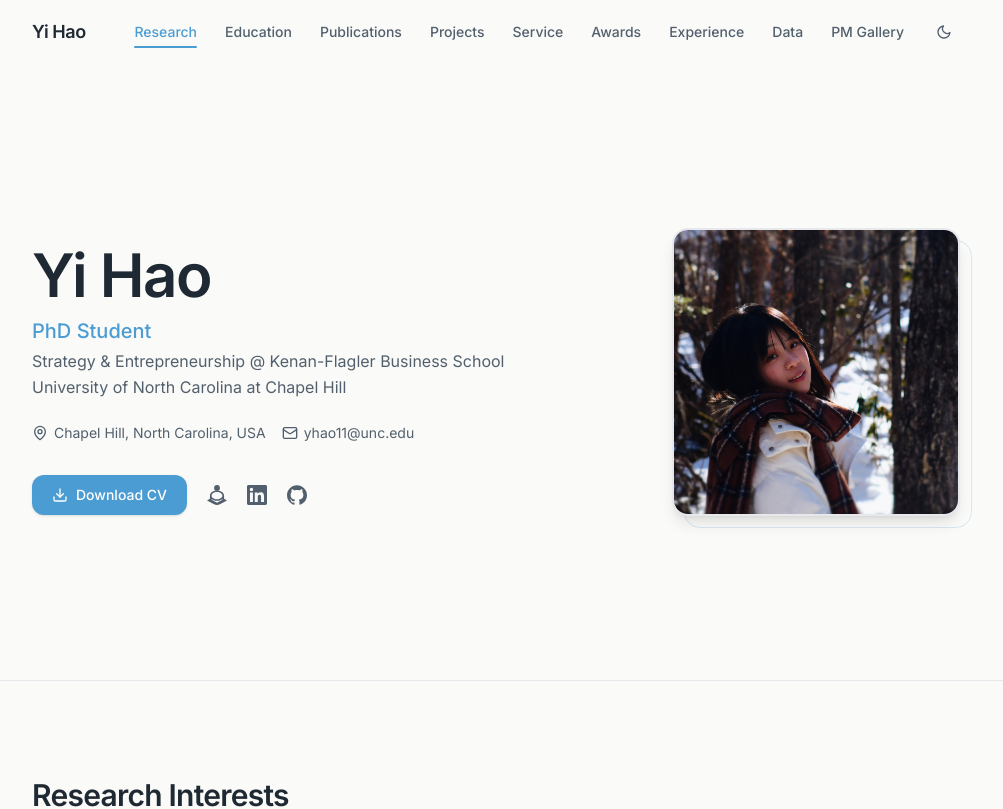
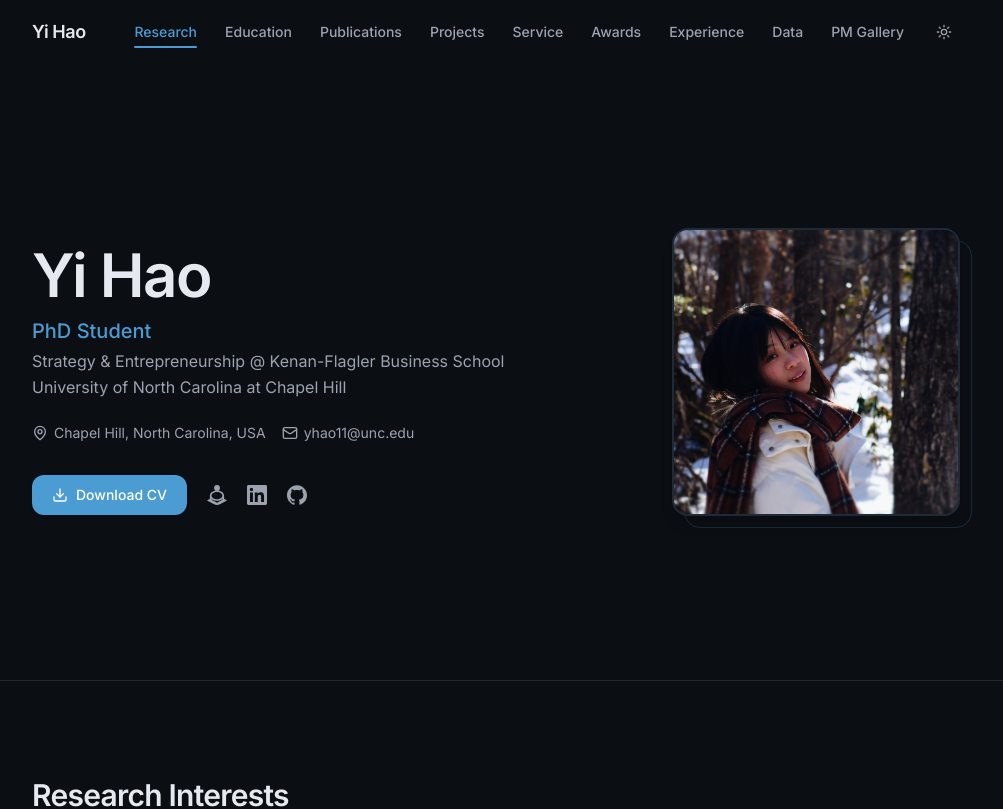
Before and after one commit to MoreIsDifferent/yihao, a Next.js app: page / in a window 1280 px wide. Shown: the top 809 px of the page, without its empty margins (144-1147 px from the left). Built offline with nearby package versions, Linux system fonts and the light colour scheme.

Commit message:
Set dark theme as default

```diff
--- a/src/app/layout.tsx
+++ b/src/app/layout.tsx
@@ -33,7 +33,7 @@ export default function RootLayout({
       <head>
         <script
           dangerouslySetInnerHTML={{
-            __html: `(function(){try{var t=localStorage.getItem('theme');if(t==='dark'){document.documentElement.classList.add('dark')}else if(!t&&window.matchMedia('(prefers-color-scheme: dark)').matches){document.documentElement.classList.add('dark')}}catch(e){}})()`,
+            __html: `(function(){try{var t=localStorage.getItem('theme');if(t==='light'){document.documentElement.classList.remove('dark')}else{document.documentElement.classList.add('dark')}}catch(e){document.documentElement.classList.add('dark')}})()`,
           }}
         />
         <link rel="preconnect" href="https://fonts.googleapis.com" />
--- a/src/components/ThemeProvider.tsx
+++ b/src/components/ThemeProvider.tsx
@@ -10,7 +10,7 @@ interface ThemeContextType {
 }
 
 const ThemeContext = createContext<ThemeContextType>({
-  theme: "light",
+  theme: "dark",
   toggleTheme: () => {},
 });
 
@@ -19,12 +19,12 @@ export function useTheme() {
 }
 
 export function ThemeProvider({ children }: { children: ReactNode }) {
-  const [theme, setTheme] = useState<Theme>("light");
+  const [theme, setTheme] = useState<Theme>("dark");
 
   useEffect(() => {
     const stored = localStorage.getItem("theme") as Theme | null;
-    const systemDark = window.matchMedia("(prefers-color-scheme: dark)").matches;
-    const initial = stored ?? (systemDark ? "dark" : "light");
+    // Default: dark background; only use light if user explicitly chose it
+    const initial: Theme = stored === "light" ? "light" : "dark";
     setTheme(initial);
     document.documentElement.classList.toggle("dark", initial === "dark");
   }, []);
```
